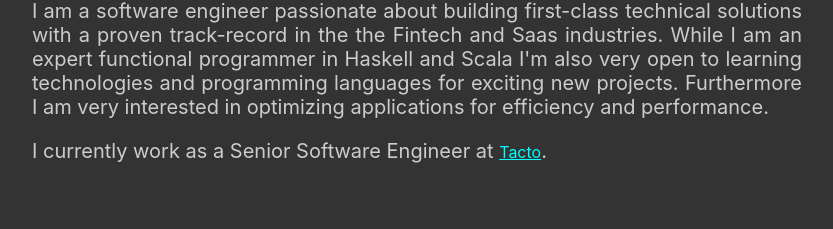
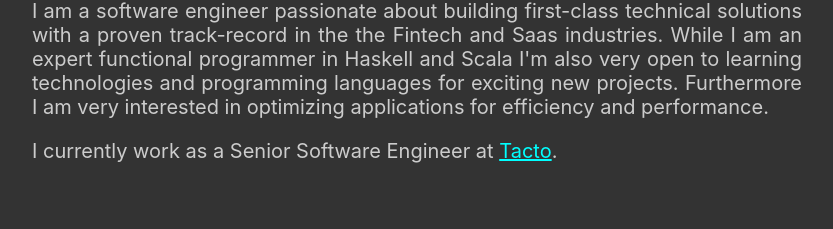
Before and after one commit to schrammc/homepage, a React (Create React App) app: page / in a window 1280 px wide. Shown: the part 900-1129 px from the top of the page, without its empty margins (223-1056 px from the left). Built offline with nearby package versions, Linux system fonts and the light colour scheme.

Commit message:
Fix link responsive font sizes

```diff
--- a/src/App.css
+++ b/src/App.css
@@ -32,7 +32,6 @@ body {
 
 a {
     color: var(--col-link);
-    font-size: var(--font-size-small-screen)
 }
 
 .hero-header {
@@ -47,7 +46,7 @@ a {
 
 .hero-header-content {
     display: flex;
-    flex-direction:column;
+    flex-direction: column;
     justify-content: center;
     align-content: center;
     margin-left: 15px;
@@ -86,13 +85,14 @@ h1 {
 .clickable-icon:hover {
     background-color: var(--col-accent);
 }
+
 .clickable-icon {
     background-color: var(--col-text);
     height: 25px;
     width: 25px;
 }
 
-@media screen and (min-width: 600px){
+@media screen and (min-width: 600px) {
     .clickable-icon {
         background-color: var(--col-text);
         height: 50px;
@@ -109,7 +109,7 @@ h1 {
 }
 
 
-@media screen and (min-width: 600px){
+@media screen and (min-width: 600px) {
 
     .root {
         font-size: var(--font-size-md-screen);
@@ -125,7 +125,7 @@ h1 {
 
 }
 
-@media screen and (min-width: 1000px){
+@media screen and (min-width: 1000px) {
 
     .root {
         font-size: var(--font-size-std);
@@ -191,7 +191,7 @@ h1 {
     width: 12px;
     height: 12px;
     border-color: var(--col-accent-light);
-  border-style:solid;
+    border-style: solid;
     border-width: 3px;
     border-radius: 50%;
 }
@@ -228,7 +228,7 @@ h1 {
 .resume .role .content .skill-list .skill-pill {
     border-radius: 5px;
     background-color: var(--col-accent);
-    color:white;
+    color: white;
     white-space: nowrap;
     padding-left: 10px;
     padding-right: 10px;
@@ -239,12 +239,12 @@ h1 {
     user-select: none;
 }
 
-.resume .role .content .skill-list .skill-pill:hover{
+.resume .role .content .skill-list .skill-pill:hover {
     background-color: var(--col-accent-light);
 }
 
 .footer {
     display: flex;
     justify-content: center;
-    padding:5em;
+    padding: 5em;
 }
```
Lines whose indentation alone changed are shown as unchanged.
